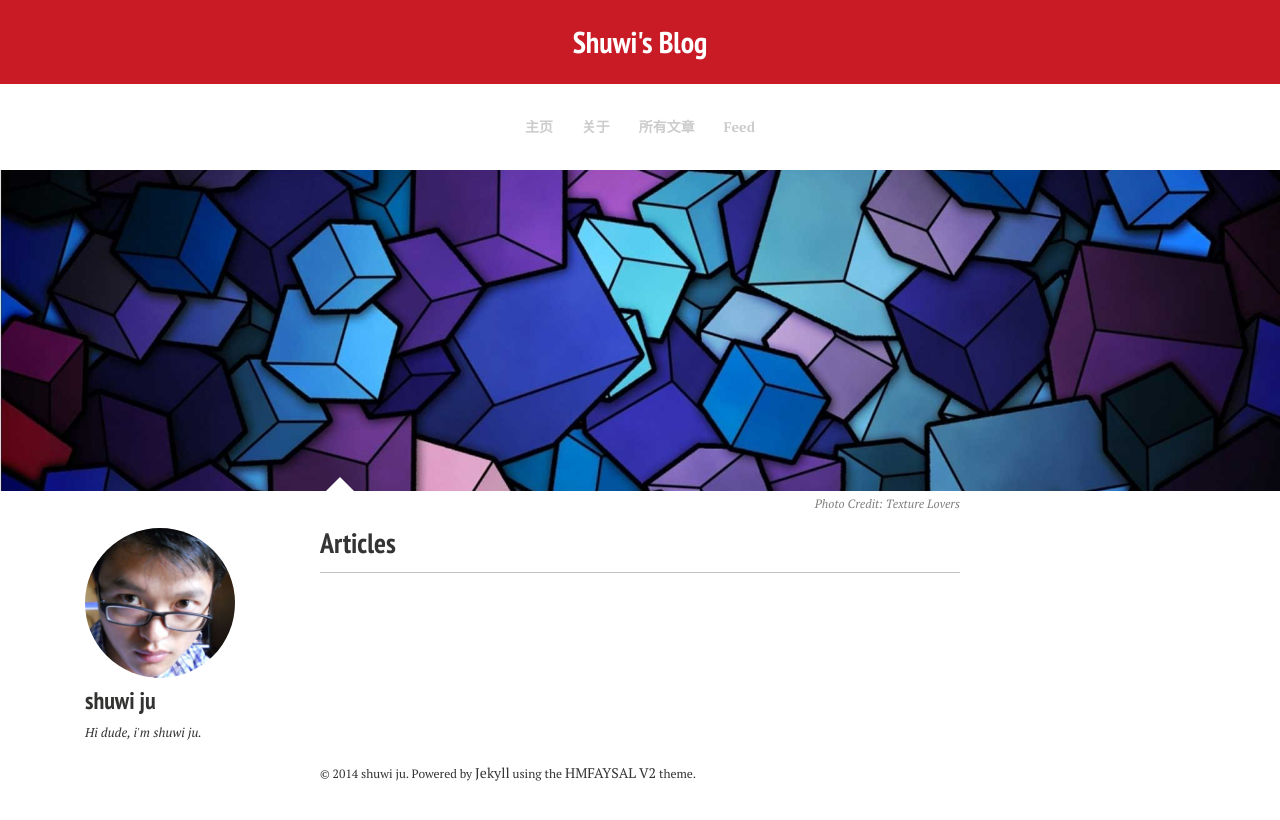
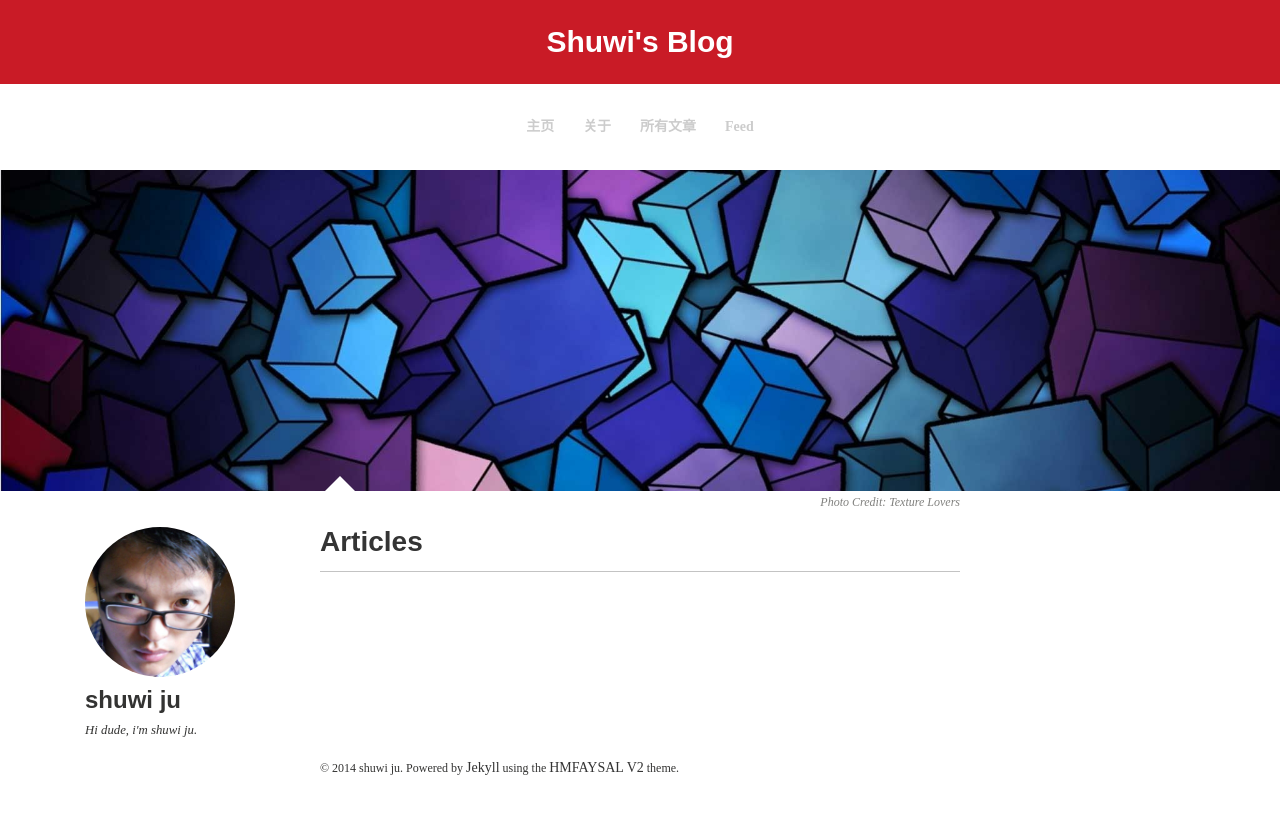
Before and after one commit to shuwi/shuwi.github.io, a Jekyll site: the page built from index.md, in a window 1280 px wide. Shown: the top 820 px of the page. Built offline with Jekyll 4.4.1, drawn with Linux system fonts in a browser that asks for light colours; nearby versions of some CDN libraries.

Commit message:
Update _head.html

```diff
--- a/_includes/_head.html
+++ b/_includes/_head.html
@@ -34,7 +34,7 @@
 <meta name="viewport" content="width=device-width, initial-scale=1.0">
 
 <!-- Google Webfonts -->
-<link href='http://fonts.googleapis.com/css?family=PT+Sans+Narrow:400,700|PT+Serif:400,700,400italic' rel='stylesheet' type='text/css'>
+
 <!-- For all browsers -->
 <link rel="stylesheet" href="{{ site.url }}/assets/css/main.min.css">
 
```
